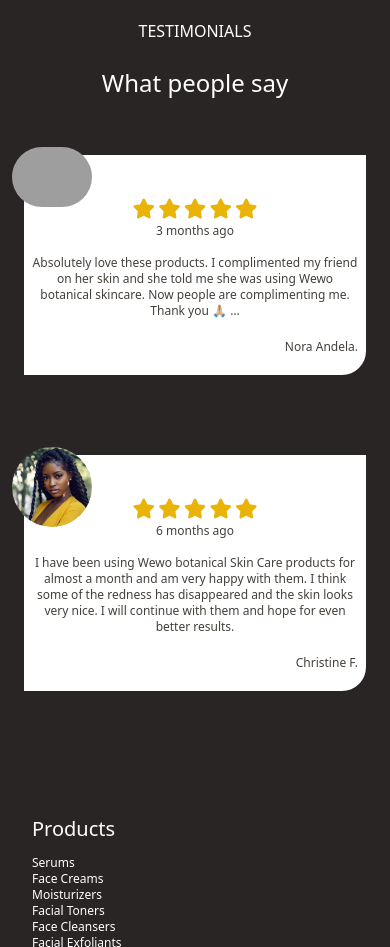
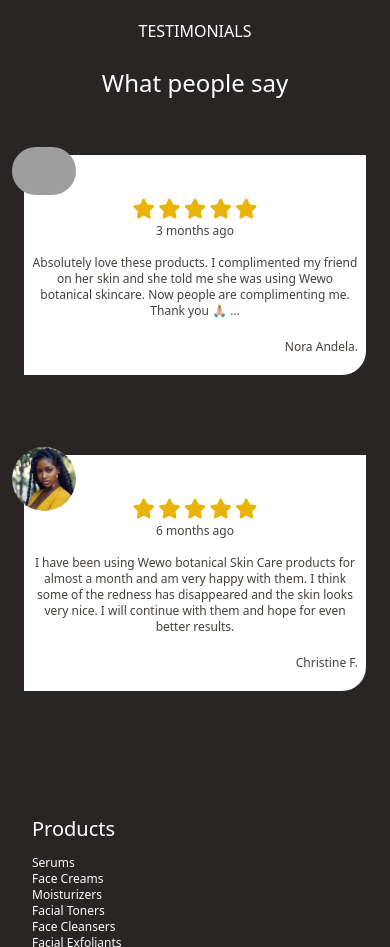
Before and after one commit to aremumatthew/wewo-project, a website: page dist/index.html in a window 390 px wide. Shown: the part 3639-4586 px from the top of the page. Drawn offline with nearby package versions, Linux system fonts and the light colour scheme; files that its build step writes are made by us from their sources; grey boxes are pictures that could not be loaded.

Commit message:
edited the testimonial images

```diff
--- a/dist/index.html
+++ b/dist/index.html
@@ -246,7 +246,7 @@
       </section>
       <section class="w-full relative lg:flex md:px-14 lg:px-24 gap-7 mt-8">
         <div class="relative w-full pb-20">
-          <img class="w-20 md:w-24 rounded-full absolute  -top-2" src="images/testimonial-picture.png" alt="customer image">
+          <img class="w-16 md:w-24 rounded-full absolute  -top-2" src="images/testimonial-picture.png" alt="customer image">
           <p class="bg-white text-stone-700 text-center pt-10 pb-5 px-2 lg:px-6 lg:pb-12 mx-3 rounded-tl-3xl rounded-br-3xl text-xs md:text-sm">
             <span class="block pb-4">
               <span class="block">
@@ -264,7 +264,7 @@
         </div>
 
         <div class="relative w-full pb-20">
-          <img class="w-20 md:w-24 rounded-full absolute  -top-2" src="images/testimonial-picture3.jpg" alt="customer image">
+          <img class="w-16 md:w-24 rounded-full absolute  -top-2" src="images/testimonial-picture3.jpg" alt="customer image">
           <p class="bg-white text-stone-700 text-center pt-10 pb-5 px-2 mx-3 rounded-tl-3xl rounded-br-3xl  lg:px-6 lg:pb-12 text-xs md:text-sm">
             <span class="block pb-4">
               <span class="block">
```
Also changed, not shown: dist/output.css.
